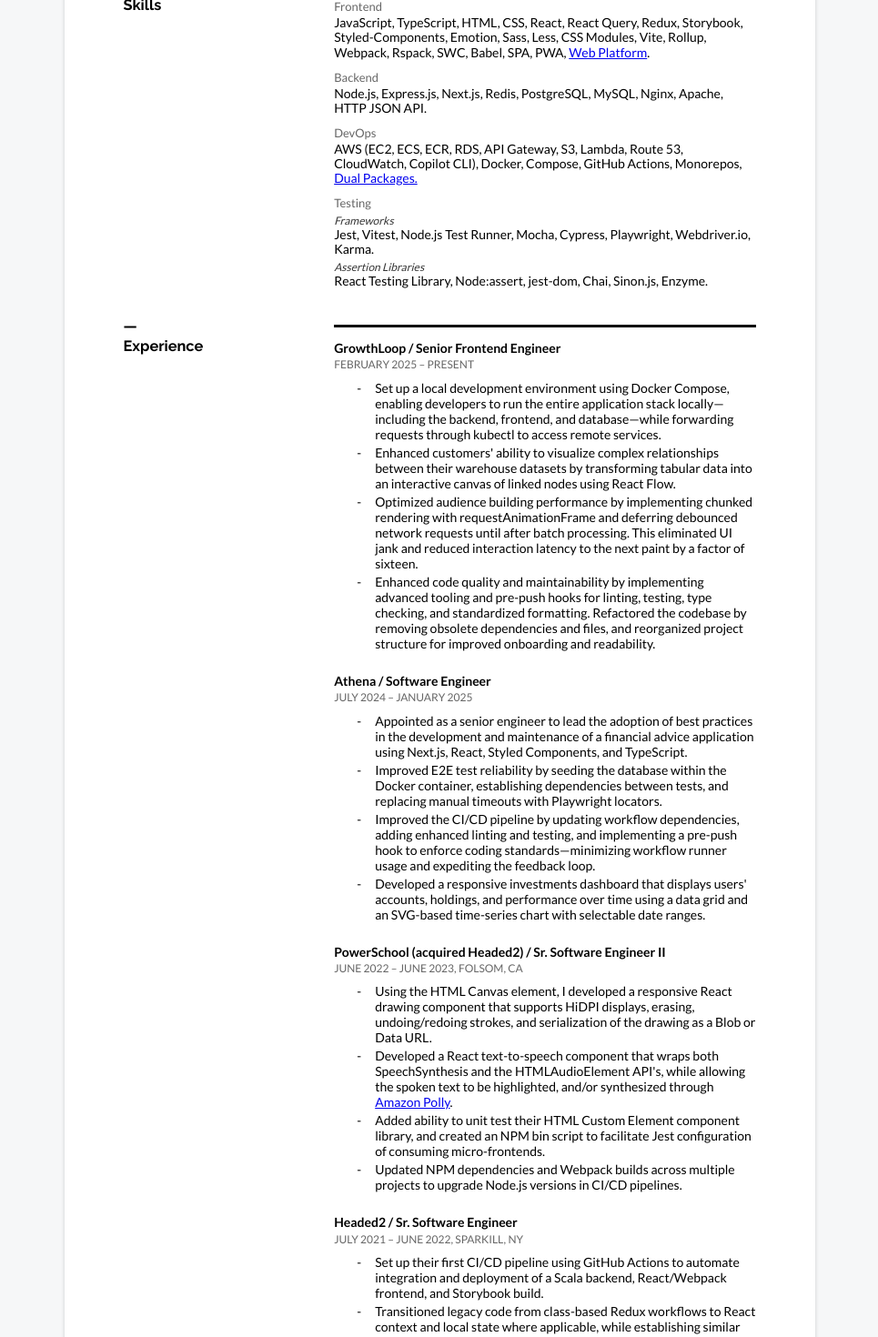
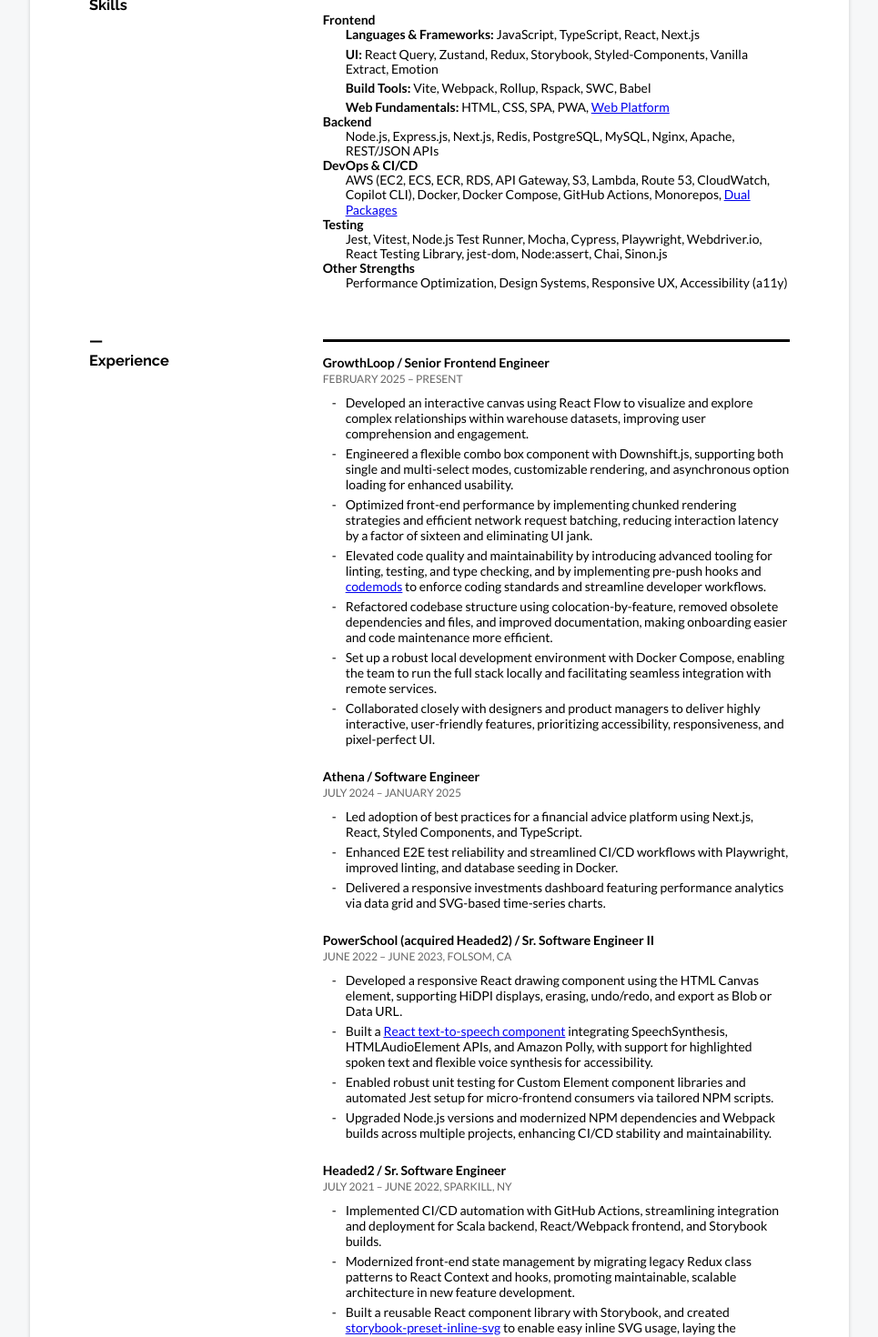
Before and after one commit to morganney/morgan.neys.info, a Next.js app: page /resume in a window 1280 px wide. Shown: the part 300-1770 px from the top of the page at 91% size, without its empty margins (157-1122 px from the left). Built offline with nearby package versions, Linux system fonts and the light colour scheme.

Commit message:
chore: updates.

```diff
--- a/app/(professional)/globals.css
+++ b/app/(professional)/globals.css
@@ -20,7 +20,7 @@
   background-color: white;
   box-shadow: rgba(60, 64, 67, 0.15) 0px 1px 3px 1px;
   padding: 65px;
-  max-width: 825px;
+  max-width: 900px;
   margin: 15px auto;
   font-family: Lato, sans-serif;
   font-size: 1.4rem;
@@ -142,14 +142,14 @@
   padding: 0;
 }
 li {
-  margin-bottom: 3px;
-  padding-left: 45px;
+  margin-bottom: 5px;
+  padding-left: 25px;
   position: relative;
 }
 li::before {
   content: '-';
   position: absolute;
-  left: 25px;
+  left: 10px;
 }
 li:last-child {
   margin-bottom: 0;
@@ -176,14 +176,24 @@
 section:first-child ul a span:last-child {
   display: none;
 }
-section:nth-child(2) > div {
-  display: grid;
-  gap: 12px;
-}
-section:nth-child(2) h5 {
-  margin: 0 0 2px 0;
-  text-transform: none;
-  font-size: 1.3rem;
+section:nth-child(2) {
+  dt {
+    font-weight: 700;
+  }
+  dd {
+    margin-left: 25px;
+    padding-left: 0;
+  }
+  li {
+    padding-left: 0;
+
+    &::before {
+      content: none;
+    }
+  }
+  strong {
+    font-weight: 600;
+  }
 }
 
 /* Explicitly desktop first design */
--- a/app/(professional)/resume/page.js
+++ b/app/(professional)/resume/page.js
@@ -44,50 +44,53 @@
       </section>
       <section>
         <h3>Skills</h3>
-        <div>
-          <article>
-            <h5>Frontend</h5>
-            <p>
-              JavaScript, TypeScript, HTML, CSS, React, React Query, Redux, Storybook,
-              Styled-Components, Emotion, Sass, Less, CSS Modules, Vite, Rollup, Webpack,
-              Rspack, SWC, Babel, SPA, PWA,{' '}
-              <a target="_blank" href="https://html-now.github.io/">
-                Web Platform
-              </a>
-              .
-            </p>
-          </article>
-          <article>
-            <h5>Backend</h5>
-            <p>
-              Node.js, Express.js, Next.js, Redis, PostgreSQL, MySQL, Nginx, Apache, HTTP
-              JSON API.
-            </p>
-          </article>
-          <article>
-            <h5>DevOps</h5>
-            <p>
+        <dl>
+          <dt>Frontend</dt>
+          <dd>
+            <ul>
+              <li>
+                <strong>Languages & Frameworks:</strong> JavaScript, TypeScript, React,
+                Next.js
+              </li>
+              <li>
+                <strong>UI:</strong> React Query, Zustand, Redux, Storybook,
+                Styled-Components, Vanilla Extract, Emotion
+              </li>
+              <li>
+                <strong>Build Tools:</strong> Vite, Webpack, Rollup, Rspack, SWC, Babel
+              </li>
+              <li>
+                <strong>Web Fundamentals:</strong> HTML, CSS, SPA, PWA,{' '}
+                <a href="https://html-now.github.io/">Web Platform</a>
+              </li>
+            </ul>
+          </dd>
+          <dt>Backend</dt>
+          <dd>
+            Node.js, Express.js, Next.js, Redis, PostgreSQL, MySQL, Nginx, Apache,
+            REST/JSON APIs
+          </dd>
+          <dt>DevOps & CI/CD</dt>
+          <dd>
             AWS (EC2, ECS, ECR, RDS, API Gateway, S3, Lambda, Route 53, CloudWatch,
-              Copilot CLI), Docker, Compose, GitHub Actions, Monorepos,{' '}
+            Copilot CLI), Docker, Docker Compose, GitHub Actions, Monorepos,{' '}
             <a
               target="_blank"
               href="https://nodejs.org/api/packages.html#dual-commonjses-module-packages"
             >
-                Dual Packages.
+              Dual Packages
             </a>
-            </p>
-          </article>
-          <article>
-            <h5>Testing</h5>
-            <h6>Frameworks</h6>
-            <p>
+          </dd>
+          <dt>Testing</dt>
+          <dd>
             Jest, Vitest, Node.js Test Runner, Mocha, Cypress, Playwright, Webdriver.io,
-              Karma.
-            </p>
-            <h6>Assertion Libraries</h6>
-            <p>React Testing Library, Node:assert, jest-dom, Chai, Sinon.js, Enzyme.</p>
-          </article>
-        </div>
+            React Testing Library, jest-dom, Node:assert, Chai, Sinon.js
+          </dd>
+          <dt>Other Strengths</dt>
+          <dd>
+            Performance Optimization, Design Systems, Responsive UX, Accessibility (a11y)
+          </dd>
+        </dl>
       </section>
       <section>
         <h3>Experience</h3>
@@ -97,28 +100,41 @@
             <h5>February 2025 &ndash; Present</h5>
             <ul>
               <li>
-                Set up a local development environment using Docker Compose, enabling
-                developers to run the entire application stack locally—including the
-                backend, frontend, and database—while forwarding requests through kubectl
-                to access remote services.
+                Developed an interactive canvas using React Flow to visualize and explore
+                complex relationships within warehouse datasets, improving user
+                comprehension and engagement.
               </li>
               <li>
-                Enhanced customers&apos; ability to visualize complex relationships
-                between their warehouse datasets by transforming tabular data into an
-                interactive canvas of linked nodes using React Flow.
+                Engineered a flexible combo box component with Downshift.js, supporting
+                both single and multi-select modes, customizable rendering, and
+                asynchronous option loading for enhanced usability.
               </li>
               <li>
-                Optimized audience building performance by implementing chunked rendering
-                with requestAnimationFrame and deferring debounced network requests until
-                after batch processing. This eliminated UI jank and reduced interaction
-                latency to the next paint by a factor of sixteen.
+                Optimized front-end performance by implementing chunked rendering
+                strategies and efficient network request batching, reducing interaction
+                latency by a factor of sixteen and eliminating UI jank.
               </li>
               <li>
-                Enhanced code quality and maintainability by implementing advanced tooling
-                and pre-push hooks for linting, testing, type checking, and standardized
-                formatting. Refactored the codebase by removing obsolete dependencies and
-                files, and reorganized project structure for improved onboarding and
-                readability.
+                Elevated code quality and maintainability by introducing advanced tooling
+                for linting, testing, and type checking, and by implementing pre-push
+                hooks and{' '}
+                <a href="https://github.com/knightedcodemonkey/display-name">codemods</a>{' '}
+                to enforce coding standards and streamline developer workflows.
+              </li>
+              <li>
+                Refactored codebase structure using colocation-by-feature, removed
+                obsolete dependencies and files, and improved documentation, making
+                onboarding easier and code maintenance more efficient.
+              </li>
+              <li>
+                Set up a robust local development environment with Docker Compose,
+                enabling the team to run the full stack locally and facilitating seamless
+                integration with remote services.
+              </li>
+              <li>
+                Collaborated closely with designers and product managers to deliver highly
+                interactive, user-friendly features, prioritizing accessibility,
+                responsiveness, and pixel-perfect UI.
               </li>
             </ul>
           </article>
@@ -127,25 +143,16 @@
             <h5>July 2024 &ndash; January 2025</h5>
             <ul>
               <li>
-                Appointed as a senior engineer to lead the adoption of best practices in
-                the development and maintenance of a financial advice application using
+                Led adoption of best practices for a financial advice platform using
                 Next.js, React, Styled Components, and TypeScript.
               </li>
               <li>
-                Improved E2E test reliability by seeding the database within the Docker
-                container, establishing dependencies between tests, and replacing manual
-                timeouts with Playwright locators.
+                Enhanced E2E test reliability and streamlined CI/CD workflows with
+                Playwright, improved linting, and database seeding in Docker.
               </li>
               <li>
-                Improved the CI/CD pipeline by updating workflow dependencies, adding
-                enhanced linting and testing, and implementing a pre-push hook to enforce
-                coding standards—minimizing workflow runner usage and expediting the
-                feedback loop.
-              </li>
-              <li>
-                Developed a responsive investments dashboard that displays users&apos;
-                accounts, holdings, and performance over time using a data grid and an
-                SVG-based time-series chart with selectable date ranges.
+                Delivered a responsive investments dashboard featuring performance
+                analytics via data grid and SVG-based time-series charts.
               </li>
             </ul>
           </article>
@@ -154,27 +161,28 @@
             <h5>June 2022 &ndash; June 2023, Folsom, CA</h5>
             <ul>
               <li>
-                Using the HTML Canvas element, I developed a responsive React drawing
-                component that supports HiDPI displays, erasing, undoing/redoing strokes,
-                and serialization of the drawing as a Blob or Data URL.
+                Developed a responsive React drawing component using the HTML Canvas
+                element, supporting HiDPI displays, erasing, undo/redo, and export as Blob
+                or Data URL.
               </li>
               <li>
-                Developed a React text-to-speech component that wraps both SpeechSynthesis
-                and the HTMLAudioElement API&apos;s, while allowing the spoken text to be
-                highlighted, and/or synthesized through{' '}
-                <a target="_blank" href="https://aws.amazon.com/polly/">
-                  Amazon Polly
-                </a>
-                .
+                Built a{' '}
+                <a href="https://github.com/morganney/tts-react">
+                  React text-to-speech component
+                </a>{' '}
+                integrating SpeechSynthesis, HTMLAudioElement APIs, and Amazon Polly, with
+                support for highlighted spoken text and flexible voice synthesis for
+                accessibility.
               </li>
               <li>
-                Added ability to unit test their HTML Custom Element component library,
-                and created an NPM bin script to facilitate Jest configuration of
-                consuming micro-frontends.
+                Enabled robust unit testing for Custom Element component libraries and
+                automated Jest setup for micro-frontend consumers via tailored NPM
+                scripts.
               </li>
               <li>
-                Updated NPM dependencies and Webpack builds across multiple projects to
-                upgrade Node.js versions in CI/CD pipelines.
+                Upgraded Node.js versions and modernized NPM dependencies and Webpack
+                builds across multiple projects, enhancing CI/CD stability and
+                maintainability.
               </li>
             </ul>
           </article>
@@ -183,22 +191,29 @@
             <h5>July 2021 &ndash; June 2022, Sparkill, NY</h5>
             <ul>
               <li>
-                Set up their first CI/CD pipeline using GitHub Actions to automate
-                integration and deployment of a Scala backend, React/Webpack frontend, and
-                Storybook build.
+                Implemented CI/CD automation with GitHub Actions, streamlining integration
+                and deployment for Scala backend, React/Webpack frontend, and Storybook
+                builds.
               </li>
               <li>
-                Transitioned legacy code from class-based Redux workflows to React context
-                and local state where applicable, while establishing similar patterns for
-                new development using hooks.
+                Modernized front-end state management by migrating legacy Redux class
+                patterns to React Context and hooks, promoting maintainable, scalable
+                architecture in new feature development.
               </li>
               <li>
-                Using Storybook, I created a reusable React component library that laid
-                the foundation for future UI development with a consistent UX and design.
+                Built a reusable React component library with Storybook, and created{' '}
+                <a
+                  target="_blank"
+                  href="https://www.npmjs.com/package/storybook-preset-inline-svg"
+                >
+                  storybook-preset-inline-svg
+                </a>{' '}
+                to enable easy inline SVG usage, laying the groundwork for consistent,
+                scalable UI and improved developer velocity.
               </li>
               <li>
-                Developed their new homepage, global navigation, and multi-step
-                registration flow for mobile and desktop.
+                Designed and developed responsive homepage, global navigation, and
+                multi-step registration flow for both mobile and desktop platforms.
               </li>
             </ul>
           </article>
```
Lines whose indentation alone changed are shown as unchanged.
